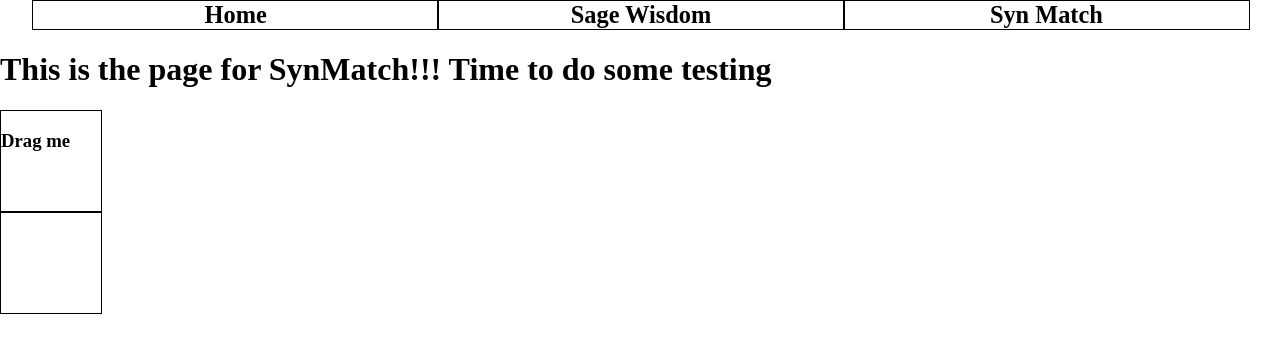
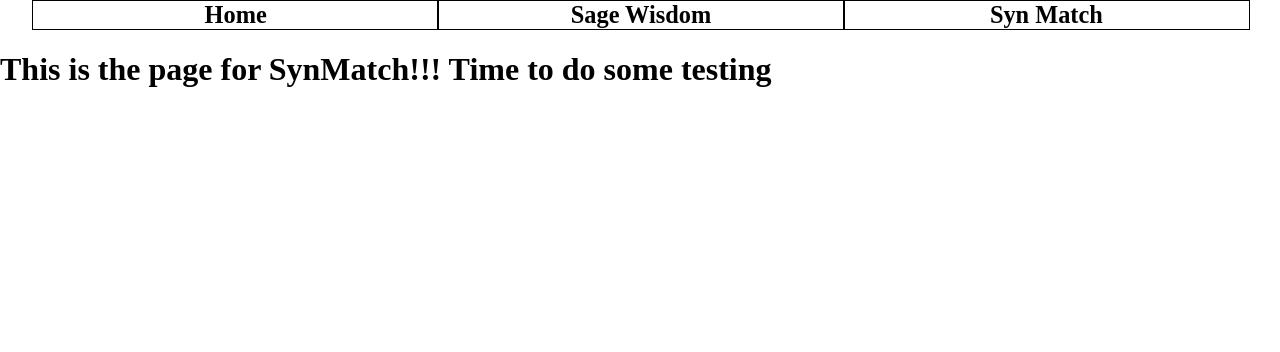
Before and after one commit to JordanFJH/project-2, a React (Vite) app: page /synmatch in a window 1280 px wide. Shown: the top 352 px of the page. Built offline with nearby package versions, Linux system fonts and the light colour scheme.

Commit message:
removed all drag and drop attempts

```diff
--- a/src/pages/SynMatchPage.jsx
+++ b/src/pages/SynMatchPage.jsx
@@ -1,13 +1,14 @@
 
 
 function SynMatchPage(props) {
+
+
+
+
     return (
         <div>
             <h1>This is the page for SynMatch!!! Time to do some testing</h1>
-            <div className="test-holder">
-                <div><h3>Drag me</h3></div>
-                <div></div>
-            </div>
+
         </div>
     );
 }
```
